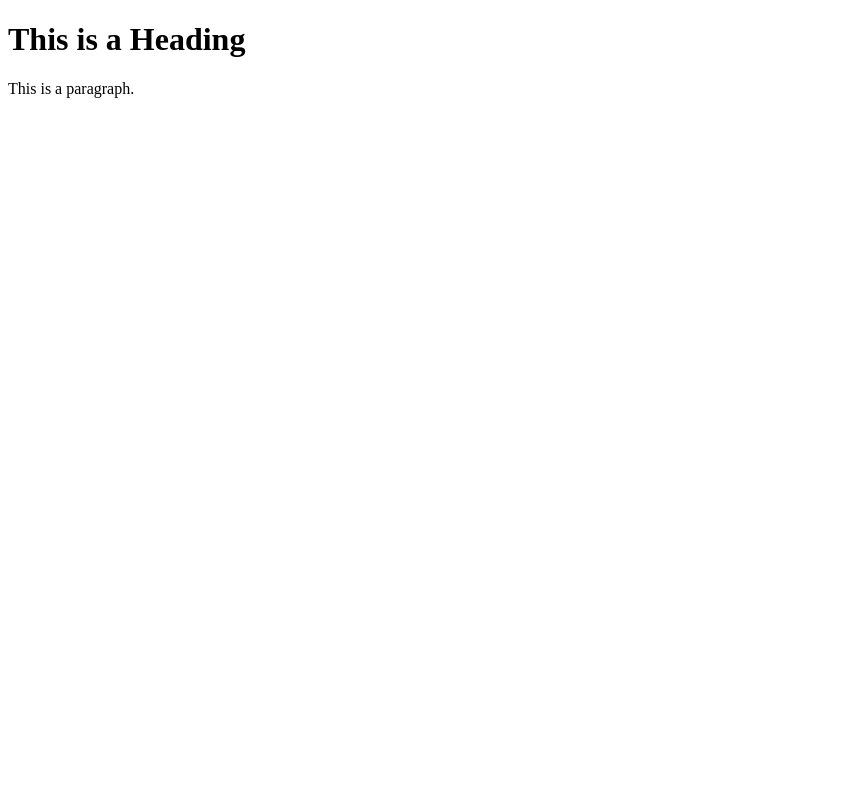
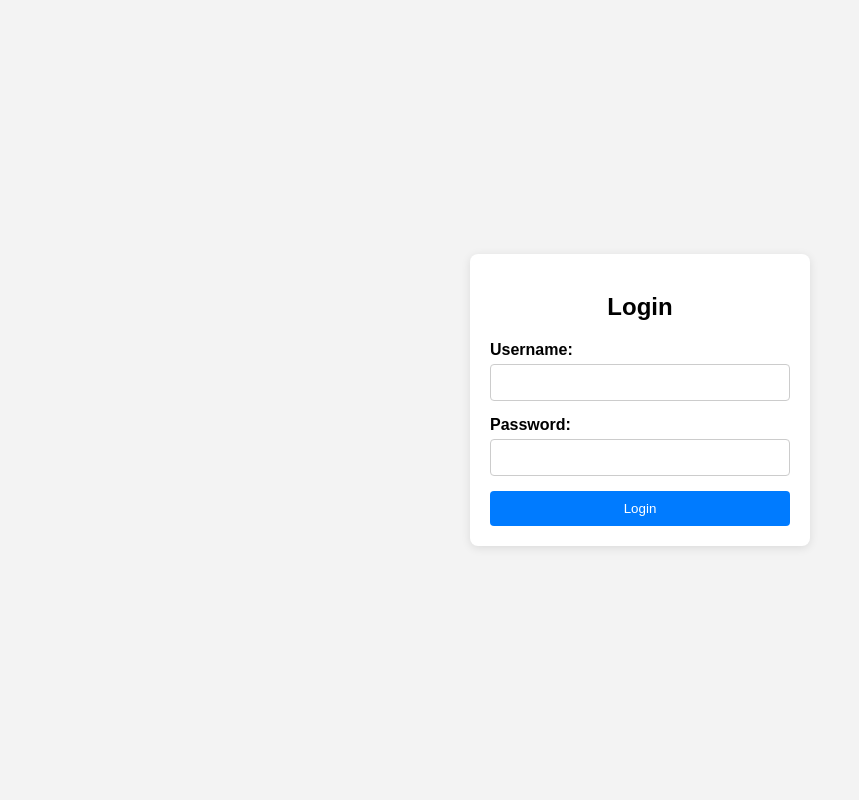
Before and after one commit to SamiurRahmanDhrubo/SkinSight_AI, a Django app: page /login/ in a window 1280 px wide. Shown: the whole page, without its empty margins (0-859 px from the left). Run offline with Django 4.2, Linux system fonts and the light colour scheme.

Commit message:
login page done

```diff
--- a/skinSightAI/home/templates/login.html
+++ b/skinSightAI/home/templates/login.html
@@ -1,12 +1,82 @@
+<!-- login.html -->
+
+
+{% load static %}
+
 <!DOCTYPE html>
-<html>
+<html lang="en">
 <head>
-<title>Page Title</title>
+    <meta charset="UTF-8">
+    <meta name="viewport" content="width=device-width, initial-scale=1.0">
+    <title>Login</title>
+    <style>
+        body {
+    font-family: Arial, sans-serif;
+    background-color: #f3f3f3;
+    margin: 0;
+    padding: 0;
+    display: flex;
+    justify-content: center;
+    align-items: center;
+    min-height: 100vh;
+    }
+
+.container {
+    background-color: white;
+    border-radius: 8px;
+    box-shadow: 0 2px 10px rgba(0, 0, 0, 0.1);
+    padding: 20px;
+    width: 300px;
+}
+
+h2 {
+    margin-bottom: 20px;
+    text-align: center;
+}
+
+form {
+    display: flex;
+    flex-direction: column;
+}
+
+label {
+    font-weight: bold;
+    margin-bottom: 5px;
+}
+
+input {
+    padding: 10px;
+    margin-bottom: 15px;
+    border: 1px solid #ccc;
+    border-radius: 4px;
+}
+
+button {
+    background-color: #007bff;
+    color: white;
+    padding: 10px;
+    border: none;
+    border-radius: 4px;
+    cursor: pointer;
+    transition: background-color 0.3s ease;
+}
+
+button:hover {
+    background-color: #0056b3;
+}
+    </style>
 </head>
 <body>
-
-<h1>This is a Heading</h1>
-<p>This is a paragraph.</p>
-
+    <div class="container">
+        <form method="post">
+            {% csrf_token %}
+            <h2>Login</h2>
+            <label for="username">Username:</label>
+            <input type="text" id="username" name="username" required>
+            <label for="password">Password:</label>
+            <input type="password" id="password" name="password" required>
+            <button type="submit">Login</button>
+        </form>
+    </div>
 </body>
 </html>
--- a/skinSightAI/home/views.py
+++ b/skinSightAI/home/views.py
@@ -1,8 +1,21 @@
 from django.shortcuts import render, redirect
+from django.contrib.auth import authenticate, login
 
 
 def landing(request):
         return render(request, 'landing.html')
 
 def login(request):
-        return render(request, 'login.html')
+       if request.method == 'POST':
+        username = request.POST['username']
+        password = request.POST['password']
+        user = authenticate(request, username=username, password=password)
+        if user is not None:
+            login(request, user)
+            return redirect('home')  # Replace 'home' with the URL name of your home page
+        else:
+            error_message = "Invalid username or password."
+       else:
+        error_message = ""
+
+       return render(request, 'login.html', {'error_message': error_message})
--- a/skinSightAI/skinSightAI/settings.py
+++ b/skinSightAI/skinSightAI/settings.py
@@ -11,6 +11,7 @@ https://docs.djangoproject.com/en/4.1/ref/settings/
 """
 
 from pathlib import Path
+import os
 
 # Build paths inside the project like this: BASE_DIR / 'subdir'.
 BASE_DIR = Path(__file__).resolve().parent.parent
```
